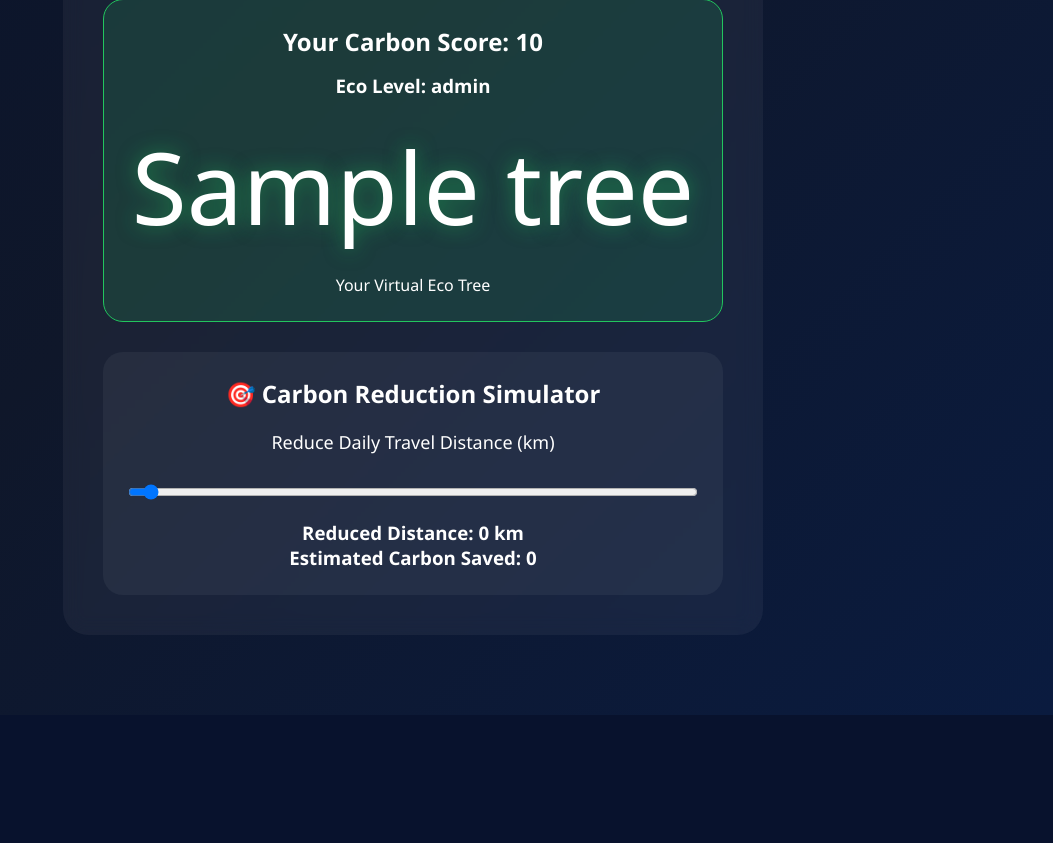
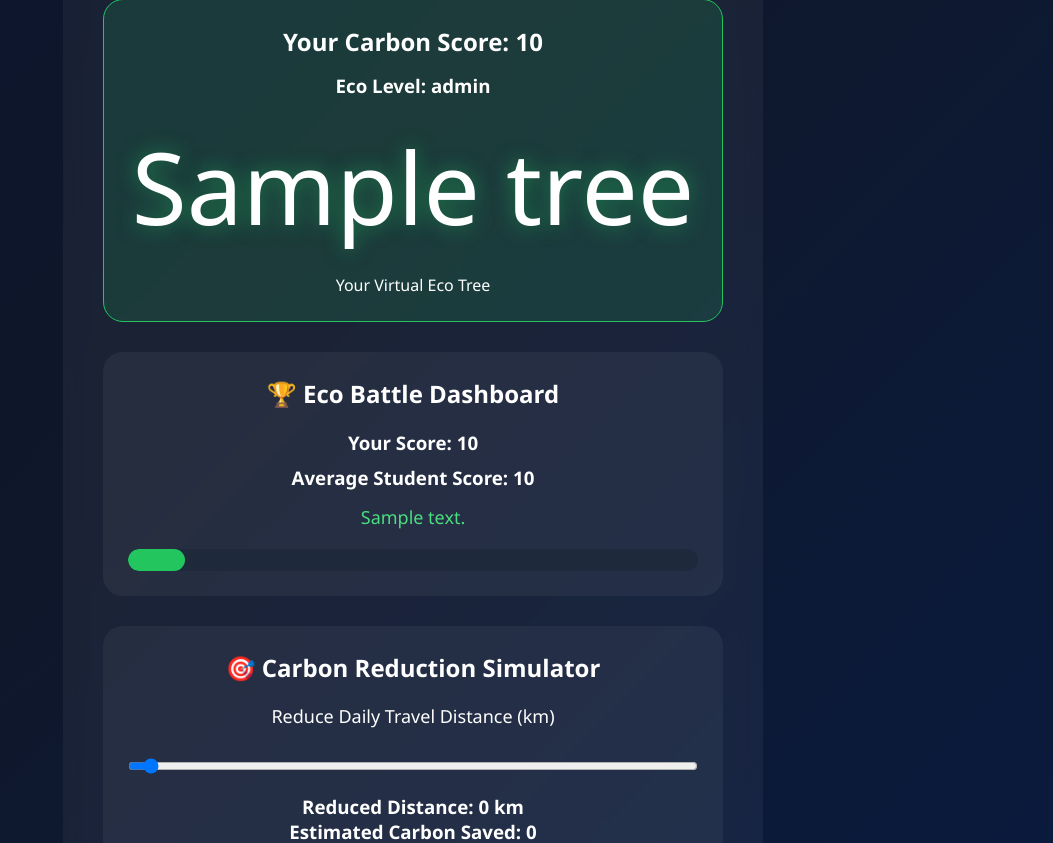
Before and after one commit to stutij586/ECO_TRACK_AI, a Flask app: template templates/calculator.html in a window 1280 px wide. Shown: the part 723-1566 px from the top of the page, without its empty margins (227-1280 px from the left). Before the commit the page ends 1438 px from the top, so only its background shows below. Run offline with Flask 3, Linux system fonts and the light colour scheme; the template is opened without the code that fills it: most values are stand-ins (such as "Sample title", 1, 10 or a date in 2020).

Commit message:
Improved carbon calculator and eco tree system

```diff
--- a/app.py
+++ b/app.py
@@ -13,6 +13,10 @@ def calculator():
     score = None
     level = None
     tree = None
+
+    average_score = 75
+    battle_message = ""
+    progress_width = 10
 
     vehicle = "Bike"
     distance = ""
@@ -54,15 +58,28 @@ def calculator():
             level = "Needs Improvement 🌱"
             tree = "🌱"
 
+
+        average_score = 75
+
+        if score < average_score:
+            battle_message = "🎉 Great Job! You are greener than average students."
+        else:
+            battle_message = "⚠️ Your carbon footprint is higher than average students."
+        progress_width = max(10, 100 - score)
+
     return render_template(
-        "calculator.html",
-        score=score,
-        level=level,
-        tree=tree,
-        vehicle=vehicle,
-        distance=distance,
-        electricity=electricity
-    )
+    "calculator.html",
+    score=score,
+    level=level,
+    tree=tree,
+    vehicle=vehicle,
+    distance=distance,
+    electricity=electricity,
+    average_score=average_score,
+    battle_message=battle_message,
+    progress_width=progress_width
+)
+
 
 
 if __name__ == '__main__':
--- a/static/style.css
+++ b/static/style.css
@@ -259,3 +259,113 @@ label{
 
     width:100%;
 }
+
+.battle-box{
+
+    margin-top:30px;
+
+    background:rgba(255,255,255,0.05);
+
+    padding:25px;
+
+    border-radius:20px;
+
+    text-align:center;
+}
+
+.battle-box h2{
+
+    margin-bottom:20px;
+}
+
+.battle-box h3{
+
+    margin:10px 0;
+}
+
+.battle-box p{
+
+    margin-top:15px;
+
+    color:#4ade80;
+
+    font-size:18px;
+}
+
+.progress-container{
+
+    width:100%;
+
+    height:22px;
+
+    background:#1e293b;
+
+    border-radius:30px;
+
+    margin-top:20px;
+
+    overflow:hidden;
+}
+
+.progress-bar{
+
+    height:100%;
+
+    background:#22c55e;
+
+    border-radius:30px;
+
+    transition:0.5s;
+}
+
+.battle-box{
+
+    margin-top:30px;
+
+    background:rgba(255,255,255,0.05);
+
+    padding:25px;
+
+    border-radius:20px;
+
+    text-align:center;
+}
+
+.battle-box h2{
+    margin-bottom:20px;
+}
+
+.battle-box h3{
+    margin:10px 0;
+}
+
+.battle-box p{
+    margin-top:15px;
+    color:#4ade80;
+    font-size:18px;
+}
+
+.progress-container{
+
+    width:100%;
+    height:22px;
+
+    background:#1e293b;
+
+    border-radius:30px;
+
+    margin-top:20px;
+
+    overflow:hidden;
+}
+
+.progress-bar{
+
+    height:100%;
+
+    background:#22c55e;
+
+    border-radius:30px;
+
+    transition:0.5s;
+}
--- a/templates/calculator.html
+++ b/templates/calculator.html
@@ -94,6 +94,35 @@
 
     </div>
 
+    <div class="battle-box">
+
+    <h2>🏆 Eco Battle Dashboard</h2>
+
+    <h3>
+        Your Score:
+        {{ score|round(2) }}
+    </h3>
+
+    <h3>
+        Average Student Score:
+        {{ average_score }}
+    </h3>
+
+    <p>
+        {{ battle_message }}
+    </p>
+
+    <div class="progress-container">
+
+        <div
+            class="progress-bar"
+            style="width: {{ progress_width }}%;">
+        </div>
+
+    </div>
+
+</div>
+
     <div class="simulator-box">
 
         <h2>🎯 Carbon Reduction Simulator</h2>
```
